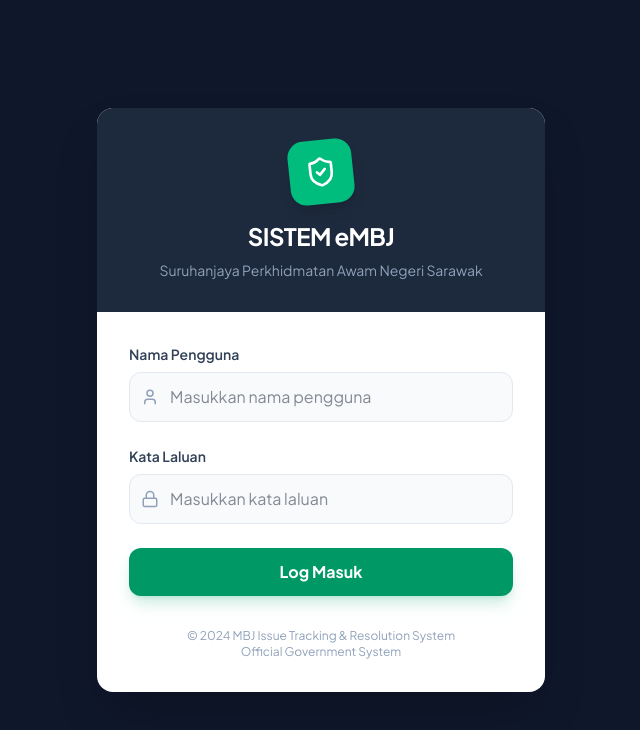
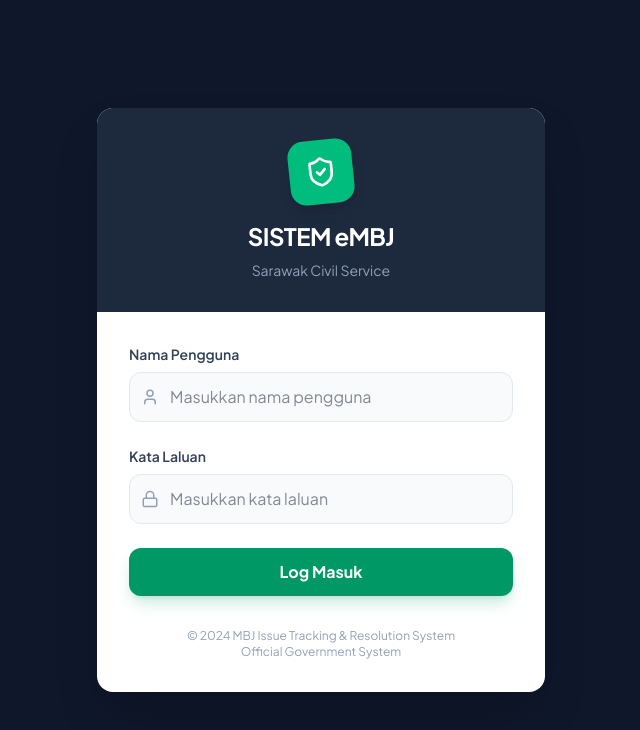
Before and after one commit to azlanShah12345/eMBJV2.0, a React (Vite) app: page /login in a window 1280 px wide. Shown: the top 730 px of the page, without its empty margins (319-959 px from the left). Built offline with nearby package versions, Linux system fonts and the light colour scheme.

Commit message:
Update login organization label to Sarawak Civil Service

```diff
--- a/src/pages/Login.tsx
+++ b/src/pages/Login.tsx
@@ -36,7 +36,7 @@
             <ShieldCheck className="text-white" size={32} />
           </div>
           <h1 className="text-2xl font-bold text-white tracking-tight">SISTEM eMBJ</h1>
-          <p className="text-slate-400 text-sm mt-2">Suruhanjaya Perkhidmatan Awam Negeri Sarawak</p>
+          <p className="text-slate-400 text-sm mt-2">Sarawak Civil Service</p>
         </div>
 
         <div className="p-8">
```
